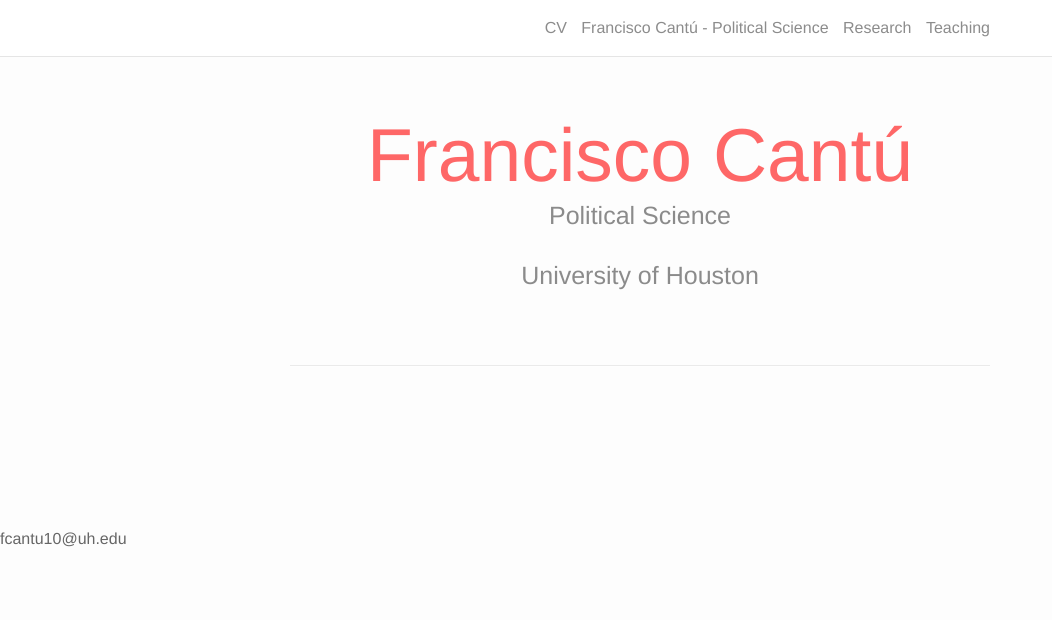
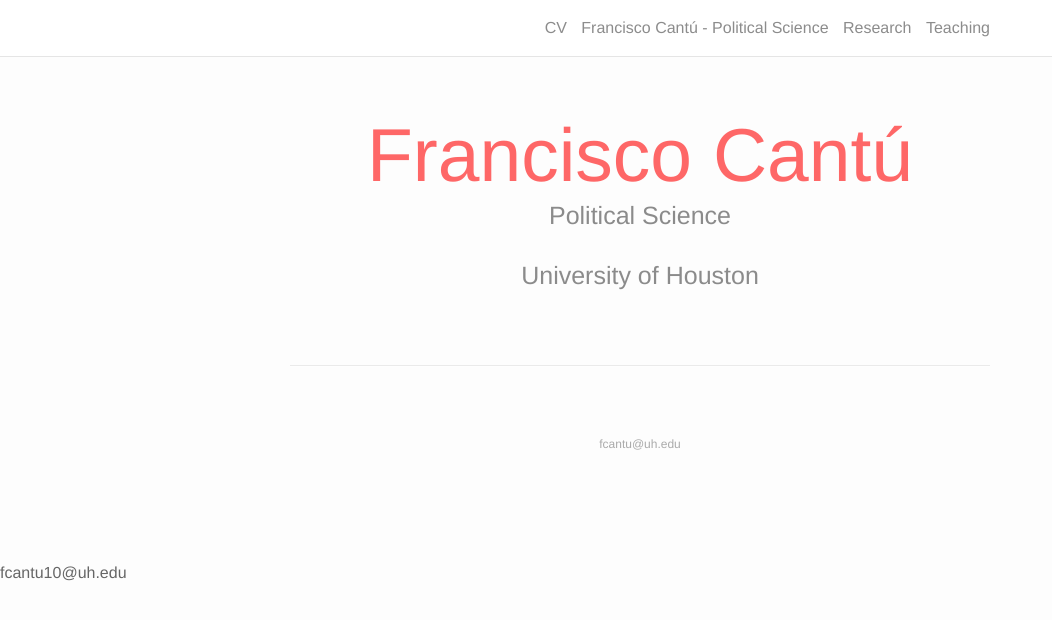
Before and after one commit to franciscocantu/franciscocantu.github.io, a Jekyll site: the page built from index.html, in a window 1280 px wide. Shown: the top 620 px of the page, without its empty margins (0-1052 px from the left). Built offline with Jekyll 4.4.1, drawn with Linux system fonts in a browser that asks for light colours; nearby versions of some CDN libraries.

Commit message:
Update index.html

```diff
--- a/index.html
+++ b/index.html
@@ -11,3 +11,7 @@ title: Francisco Cantú - Political Science
   <hr>
   <br/>
 </div>
+
+<div class="col three caption">
+	fcantu@uh.edu
+</div>
```
